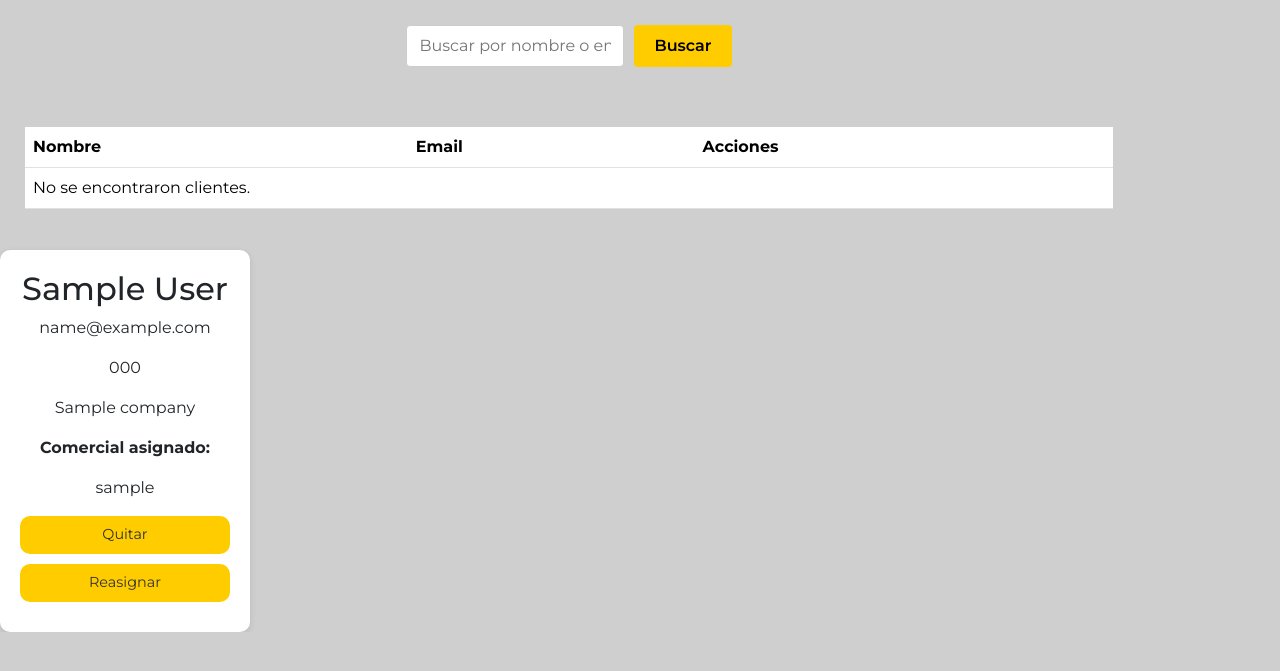
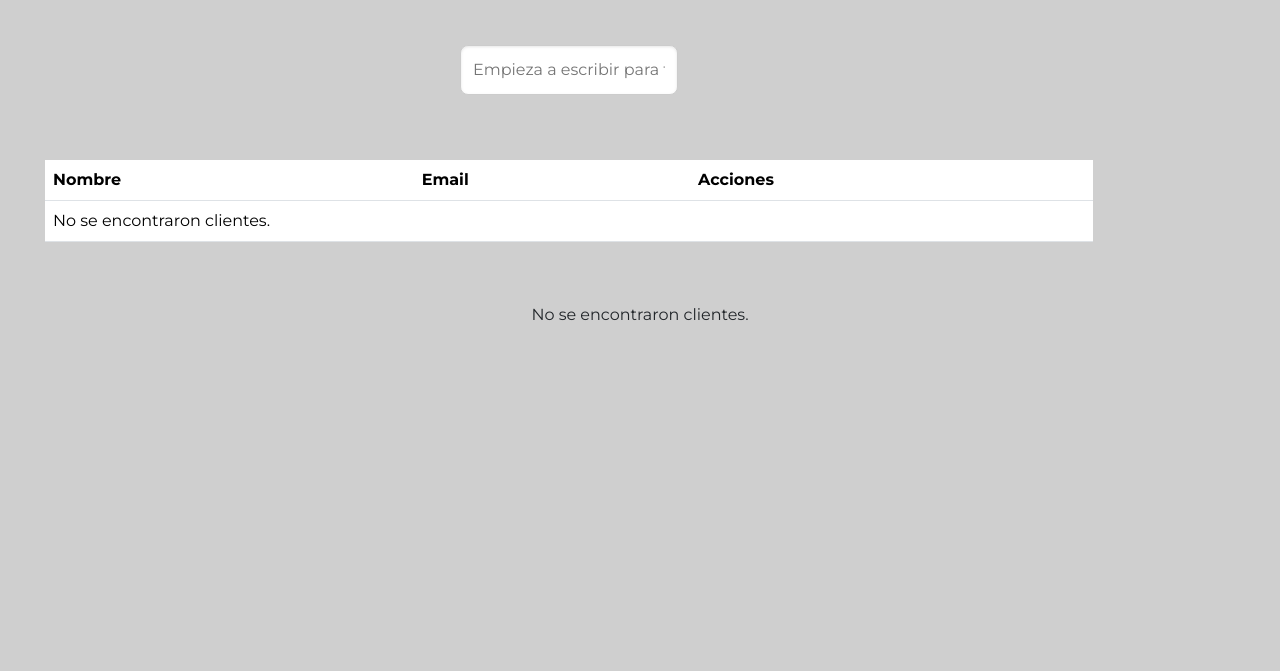
Before and after one commit to Oconcejero/CRM_django, a Django app: page /client/ in a window 1280 px wide. Shown: the part 70-741 px from the top of the page. Run offline with Django 5.2, Linux system fonts and the light colour scheme; a user stored in the database is signed in; tables that the repository leaves empty hold one stand-in row (values such as "Sample post"); some libraries are stand-ins or nearby versions.

Commit message:
Cambios buscador pagina clientes

```diff
--- a/a_crm_django/templates/client/client.html
+++ b/a_crm_django/templates/client/client.html
@@ -5,18 +5,11 @@
 
 {% block page_content %}
 
-<div class="container-client">
+<div class="container-client" style="padding: 20px;">
   <!-- Buscador de Clientes -->
-  <div class="search-bar" style="margin-bottom: 25px;">
-    <form method="GET" action="" style="display: flex; gap: 10px; max-width: 600px;">
-      <input type="text" name="q" placeholder="Buscar por nombre o email..." value="{{ query|default:'' }}"
-        style="padding: 8px 12px; flex-grow: 1; border: 1px solid #ccc; border-radius: 4px;">
-      <button type="submit" class="btn btn-primary" style="padding: 8px 20px;">Buscar</button>
-      {% if query %}
-      <a href="{% url 'nombre_de_esta_url' %}"
-        style="align-self: center; color: #dc3545; text-decoration: none; font-size: 0.9em;">Limpiar</a>
-      {% endif %}
-    </form>
+  <div class="search-bar" style="margin-bottom: 30px;">
+    <input type="text" id="liveSearch" placeholder="Empieza a escribir para filtrar clientes..."
+      style="width: 100%; padding: 12px; border-radius: 8px; border: 1px solid #ccc; font-size: 16px; box-shadow: inset 0 1px 3px rgba(0,0,0,0.1);">
   </div>
 
   <!-- Tabla de resultados -->
@@ -44,29 +37,67 @@
   </table>
 </div>
 
-{% for client in clients %}
-<article class="client" id="{{ client.id }}">
-  <h2>{{ client.first_name }} {{ client.last_name }}</h2>
-  <p>{{ client.email }}</p>
-  <p>{{ client.phone }}</p>
-  <p>{{ client.company }}</p>
+<div class="clients-grid" id="clientsGrid" style="
+      display: flex;
+      flex-wrap: wrap;
+      gap: 20px;
+      justify-content: center; /* Centra las tarjetas en la pantalla */
+      align-items: stretch;
+  ">
+  {% for client in clientes %}
+  <article class="client-card" id="{{ client.id }}" style="
+        flex: 0 1 300px; /* Ancho fijo para que quepan varios por fila */
+        background: white;
+        padding: 20px;
+        border-radius: 10px;
+        box-shadow: 0 4px 6px rgba(0,0,0,0.1);
+        border: 1px solid #eee;
+        display: flex;
+        flex-direction: column;
+    ">
+    <h2 style="margin-top: 0;">{{ client.first_name }} {{ client.last_name }}</h2>
+    <p><strong>Email:</strong> {{ client.email }}</p>[cite: 4]
+    <p><strong>Tel:</strong> {{ client.phone|default:"---" }}</p>[cite: 4]
+    <p><strong>Empresa:</strong> {{ client.company|default:"---" }}</p>[cite: 4]
 
-  <p>
+    <div style="margin: 15px 0; padding: 10px; background: #f9f9f9; border-radius: 5px; flex-grow: 1;">
       <strong>Comercial asignado:</strong>
       {% if client.comercial %}
-  <p>{{ client.comercial.user.username }}</p>
+      <p style="margin: 5px 0; font-weight: bold; color: #2c3e50;">{{ client.comercial.user.username }}</p>[cite: 4]
       {% else %}
-  <em>Sin asignar</em>
+      <p style="margin: 5px 0; color: #e74c3c;"><em>Sin asignar</em></p>[cite: 4]
       {% endif %}
-  </p>
+    </div>
 
+    <div class="actions" style="display: flex; gap: 10px; margin-top: auto;">
       {% if client.comercial %}
-  <a class="button-action" href="{% url 'unassign_client' client.id %}" class="btn btn-warning btn-sm">Quitar</a>
-  <a class="button-action" href="{% url 'reassign_client' client.id %}" class="btn btn-secondary btn-sm">Reasignar</a>
+      <a href="{% url 'unassign_client' client.id %}" class="btn btn-warning btn-sm"
+        style="flex: 1; text-align: center; text-decoration: none; padding: 8px; background: #ffc107; color: black; border-radius: 4px;">Quitar</a>[cite:
+      4]
+      <a href="{% url 'reassign_client' client.id %}" class="btn btn-secondary btn-sm"
+        style="flex: 1; text-align: center; text-decoration: none; padding: 8px; background: #6c757d; color: white; border-radius: 4px;">Reasignar</a>[cite:
+      4]
       {% else %}
-  <a class="button-action" href="{% url 'assign_client' client.id %}" class="btn btn-primary btn-sm">Asignar a mí</a>
+      <a href="{% url 'assign_client' client.id %}" class="btn btn-primary btn-sm"
+        style="flex: 1; text-align: center; text-decoration: none; padding: 10px; background: #007bff; color: white; border-radius: 4px; font-weight: bold;">Asignar
+        a mí</a>[cite: 4]
       {% endif %}
+    </div>
   </article>
+  {% empty %}
+  <p>No se encontraron clientes.</p>
   {% endfor %}
 </div>
+</div>
+
+<!-- SCRIPT PARA EL BUSCADOR -->
+<script>
+  document.getElementById('liveSearch').addEventListener('input', function (e) {
+    const text = e.target.value.toLowerCase();
+    const cards = document.querySelectorAll('.client-card');
+    cards.forEach(card => {
+      card.style.display = card.textContent.toLowerCase().includes(text) ? 'flex' : 'none';
+    });
+  });
+</script>
 {% endblock %}
```
Lines whose indentation alone changed are shown as unchanged.
